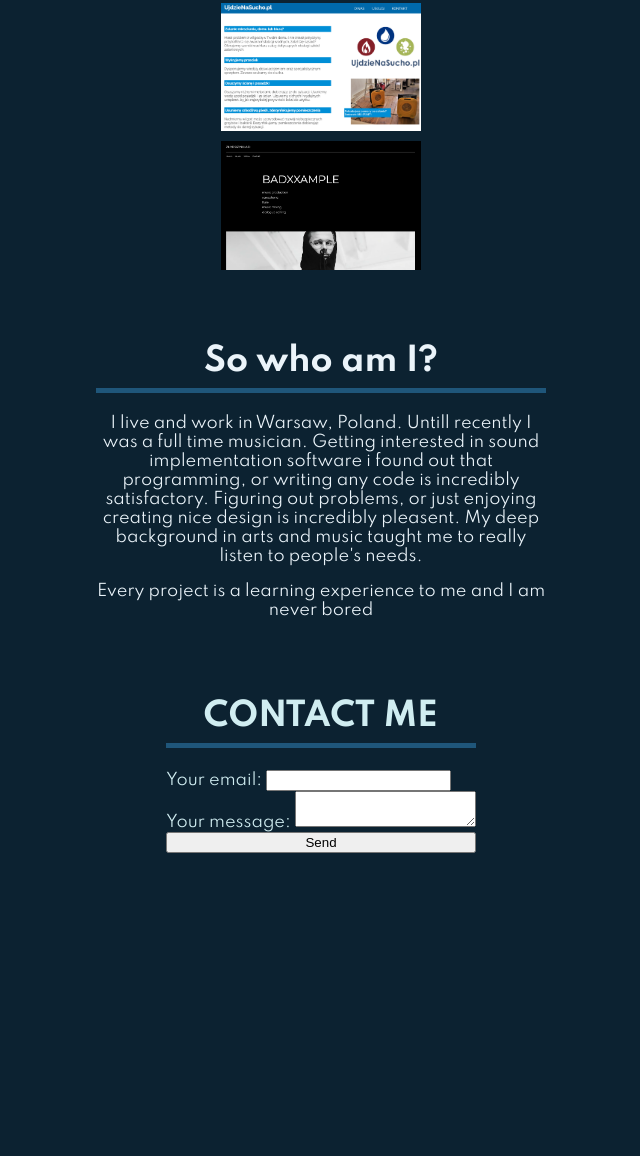
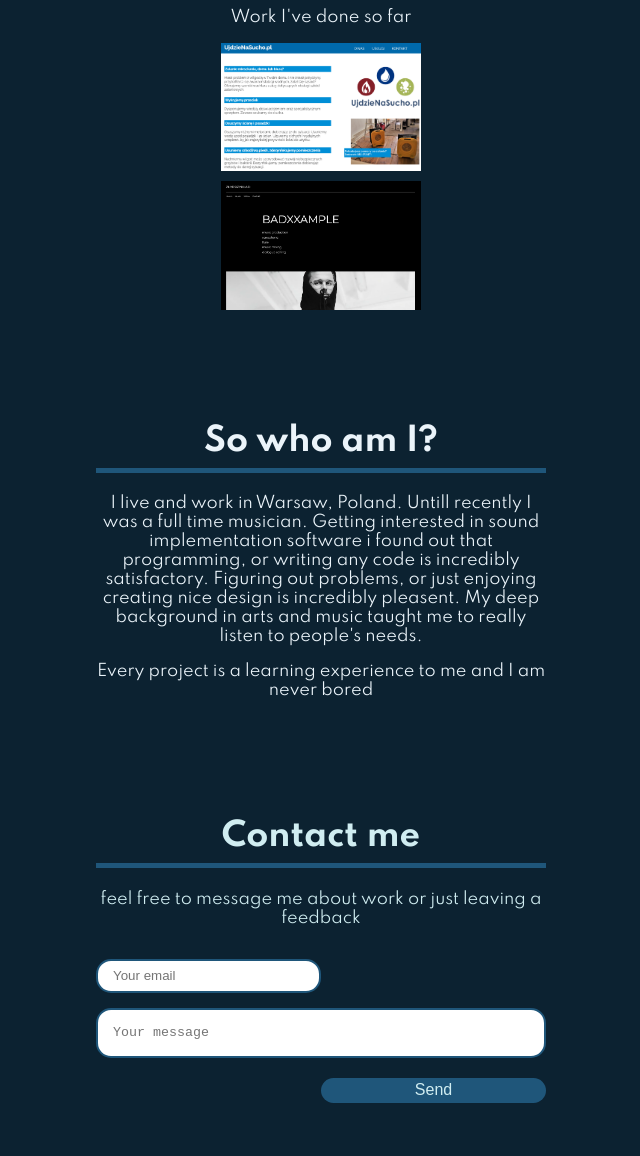
Before and after one commit to b-tkacz/b-tkacz.github.io, a plain HTML site: page index.html in a window 1280 px wide. Shown: the part 826-1982 px from the top of the page, without its empty margins (319-959 px from the left). Before the commit the page ends 1769 px from the top, so only its background shows below. Drawn offline with Linux system fonts and the light colour scheme; a web font is replaced by a local one.

Commit message:
fixed scroll and form

```diff
--- a/index.html
+++ b/index.html
@@ -93,15 +93,17 @@
         <!--        CONTACT FORM SECTION           -->
         <div class="section">
             <div class="section-form"  id="contact">
-                <h1>CONTACT ME</h1>
+                <h1>Contact me</h1>
+                <p>feel free to message me about work
+                     or just leaving a feedback</p>
                 <form action="https://formspree.io/f/myyldlww" method="POST">
                     <label>
-                        Your email:
-                        <input type="email" name="_replyto">
+                        <!-- Your email: -->
+                        <input type="email" name="_replyto" placeholder="Your email">
                     </label>
                     <label>
-                        Your message:
-                        <textarea name="message"></textarea>
+                        <!-- Your message: -->
+                        <textarea name="message" placeholder="Your message"></textarea>
                     </label>
                     <button type="submit">Send</button>
                 </form>
--- a/style.css
+++ b/style.css
@@ -95,7 +95,7 @@ img {
     display: flex;
     justify-content: center;
     color: var(--secondary);
-
+    padding-top: 40px;
     padding-bottom: 40px;
 }
 
@@ -128,9 +128,9 @@ img {
 
 
 .section-form    {
-    display: flex;
-    flex-direction: column;
-    justify-content: center;
+    /* display: flex; */
+    /* flex-direction: column; */
+    /* justify-content: flex-end; */
     max-width: 450px;
     color: var(--primary);
     padding-bottom: 50px;
@@ -146,11 +146,46 @@ img {
 
 form {
     display: flex;
-    justify-content: center;
+    justify-content: flex-end;
     flex-direction: column;
 }
 
 
+
+/*                  CONTACT FORM         */
+
+input, textarea  {
+    margin-top: 15px;
+    border-radius: 15px;
+    width: 100%;
+    height: 50px;
+    padding: 15px;
+    border: 2px solid var(--primary-bg);
+    resize: none;
+}
+
+input {
+    height: 25px;
+    width: 50%;
+}
+
+button {
+    height: 25px;
+    margin-top: 15px;
+    border-radius: 15px;
+    width: 50%;
+    align-self: flex-end;
+    cursor: pointer;
+    border: none;
+    background-color: var(--primary-bg);
+    color: var(--primary);
+    font-size: medium;
+}
+
+button:hover {
+    background-color: var(--primary);
+    color: var(--primary-bg);
+}
 
 
 /*          FOOTER               */
@@ -173,7 +208,7 @@ footer {
 
 
 
-@media screen and (min-width: 320px) {
+/* @media screen and (min-width: 320px) {
     .site-header .container .home-title img {
     }
-}
+} */
```
